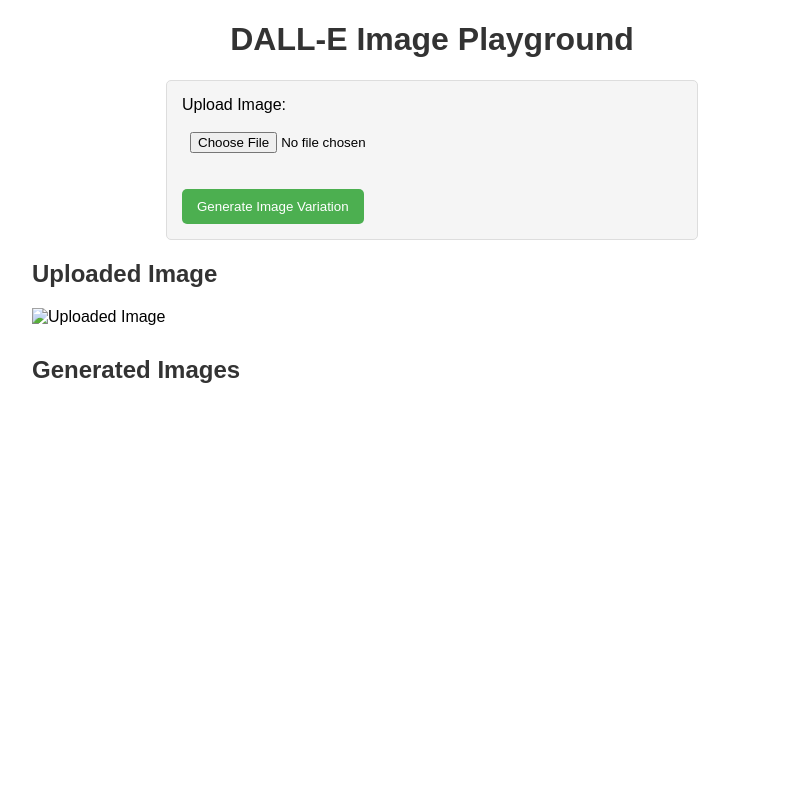
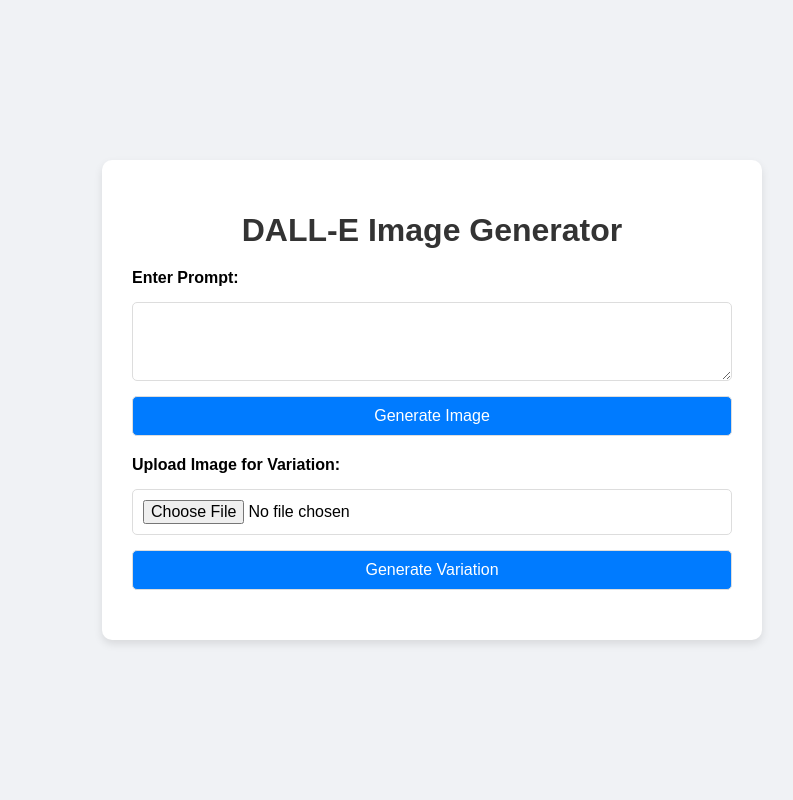
Before and after one commit to mahiworld/image-playground, a Flask app: page / in a window 1280 px wide. Shown: the whole page, without its empty margins (208-1001 px from the left). Run offline with Flask 3, Linux system fonts and the light colour scheme.

Commit message:
modified stuff

```diff
--- a/app.py
+++ b/app.py
@@ -14,11 +14,6 @@
 # Set your OpenAI API key
 openai.api_key = os.getenv("OPENAI_API_KEY")
 
-# # Get the list of available models
-# models = openai.Model.list()
-# for model in models['data']:
-#     print(model)
-
 @app.route('/')
 def index():
     return render_template('index.html')
@@ -26,26 +21,18 @@
 @app.route('/generate', methods=['POST'])
 def generate():
     try:
-        # Get the prompt from the request data
         prompt = request.json.get('prompt')
         if not prompt:
             return jsonify({'success': False, 'error': 'Prompt is required'}), 400
 
-        # Set up the data payload with the API key and the provided prompt
         data = {
             "prompt": prompt,
             "n": 1,
             "model": "dall-e-2",
             "size": "1024x1024",
         }
-
-        # Make the API request to create image variations
         response = openai.Image.create(**data)
-        # print(response)
-
-        # Extract the URL of the generated image
         generated_image_urls = [variation.url for variation in response.data]
-
         return jsonify({'success': True, 'data': generated_image_urls})
 
     except Exception as e:
@@ -54,42 +41,34 @@
 @app.route('/generate-edit', methods=['POST'])
 def generate_edit():
     try:
-        # Get the uploaded image files
+        prompt = request.form.get('prompt')
         image_file = request.files['image']
-        mask_file = request.files['mask']
+        mask_file = request.files.get('mask')
 
-        # Read the image content and convert to 'RGBA'
-        image_content = PILImage.open(image_file)
-        image_content = image_content.convert('RGBA')
+        if not prompt or not image_file:
+            return jsonify({'success': False, 'error': 'Prompt and image are required'}), 400
+
+        image_content = PILImage.open(image_file).convert('RGBA')
         image_io = BytesIO()
         image_content.save(image_io, 'PNG')
         image_io.seek(0)
 
-        # Read the mask content and convert to 'RGBA'
         mask_io = None
         if mask_file:
-            mask_content = PILImage.open(mask_file)
-            mask_content = mask_content.convert('RGBA')
+            mask_content = PILImage.open(mask_file).convert('RGBA')
             mask_io = BytesIO()
             mask_content.save(mask_io, 'PNG')
             mask_io.seek(0)
 
-        # Set up the data payload for the OpenAI API request
         data = {
             "image": image_io,
             "mask": mask_io,
-            "prompt": "Put a cute dog face on the mask image.",
+            "prompt": prompt,
             "n": 1,
-            # "model": "dall-e-2",
             "size": "512x512",
         }
-
-        # Make the API request to create image edit
         response = openai.Image.create_edit(**data)
-
-        # Extract the URL of the generated image
         generated_image_edit_urls = [variation.url for variation in response.data]
-
         return jsonify({'success': True, 'data': generated_image_edit_urls})
 
     except Exception as e:
@@ -98,35 +77,22 @@
 @app.route('/generate-variation', methods=['POST'])
 def generate_variation():
     try:
-        # Get the uploaded image file
         image_file = request.files['image']
+        if not image_file:
+            return jsonify({'success': False, 'error': 'Image is required'}), 400
 
-        image_content = PILImage.open(image_file)
-        image_content = image_content.convert('RGBA')
+        image_content = PILImage.open(image_file).convert('RGBA')
         image_io = BytesIO()
         image_content.save(image_io, 'PNG')
         image_io.seek(0)
 
-        # # Read image file content
-        # image_content = image_file.read()
-
-        # # Encode image content as base64
-        # encoded_image = base64.b64encode(image_content).decode('utf-8')
-
-        # Set up the data payload with the API key
         data = {
             "image": image_io,
             "n": 1,
-            "model": "dall-e-2",
             "size": "1024x1024",
         }
-
-        # Make the API request to create image variations
         response = openai.Image.create_variation(**data)
-
-        # Extract the URL of the generated image
         generated_image_urls = [variation.url for variation in response.data]
-
         return jsonify({'success': True, 'data': generated_image_urls})
 
     except Exception as e:
--- a/templates/index.html
+++ b/templates/index.html
@@ -1,137 +1,152 @@
 <!DOCTYPE html>
 <html lang="en">
+
 <head>
     <meta charset="UTF-8">
     <meta name="viewport" content="width=device-width, initial-scale=1.0">
-    <title>DALL-E Image Generation</title>
-
+    <title>DALL-E Image Playground</title>
     <style>
         body {
             font-family: 'Arial', sans-serif;
-            margin: 20px;
+            background-color: #f0f2f5;
+            margin: 0;
+            padding: 0;
+            display: flex;
+            justify-content: center;
+            align-items: center;
+            min-height: 100vh;
+        }
+
+        .container {
+            max-width: 600px;
+            width: 100%;
+            background-color: #fff;
+            padding: 30px;
+            border-radius: 10px;
+            box-shadow: 0 4px 8px rgba(0, 0, 0, 0.1);
         }
 
         h1 {
             text-align: center;
             color: #333;
+            margin-bottom: 20px;
         }
 
         form {
-            max-width: 500px;
-            margin: 20px auto;
-            padding: 15px;
-            border: 1px solid #ddd;
-            border-radius: 5px;
-            background-color: #f5f5f5;
+            display: flex;
+            flex-direction: column;
+            gap: 15px;
         }
 
         label {
-            display: block;
-            margin-bottom: 10px;
+            font-weight: bold;
         }
 
-        input[type="file"] {
-            display: block;
-            width: 100%;
-            padding: 8px;
-            margin-bottom: 10px;
-            box-sizing: border-box;
+        input,
+        textarea,
+        button {
+            padding: 10px;
+            font-size: 16px;
+            border-radius: 5px;
+            border: 1px solid #ddd;
+            outline: none;
         }
 
         button {
-            background-color: #4caf50;
+            background-color: #007bff;
             color: white;
-            padding: 10px 15px;
-            border: none;
-            border-radius: 5px;
             cursor: pointer;
+            transition: background-color 0.3s;
         }
 
         button:hover {
-            background-color: #45a049;
+            background-color: #0056b3;
         }
 
         #imageContainer {
-            max-width: 800px;
-            margin: 20px auto;
-        }
-
-        h2 {
-            color: #333;
             margin-top: 20px;
+            text-align: center;
         }
 
         img {
             max-width: 100%;
-            height: auto;
-            margin-bottom: 10px;
+            border-radius: 5px;
+            margin-top: 10px;
         }
 
-        p {
-            color: #ff0000;
+        p.error {
+            color: #ff4d4d;
         }
     </style>
 </head>
+
 <body>
-    <h1>DALL-E Image Playground</h1>
+    <div class="container">
+        <h1>DALL-E Image Generator</h1>
 
-    <form id="imageForm" enctype="multipart/form-data">
-        <label for="image">Upload Image:</label>
-        <input type="file" id="image" accept="image/png" required>
-        <br>
-        <button type="button" onclick="generateImageVariation()">Generate Image Variation</button>
-    </form>
+        <form id="promptForm">
+            <label for="prompt">Enter Prompt:</label>
+            <textarea id="prompt" rows="3" required></textarea>
+            <button type="button" onclick="generateImage()">Generate Image</button>
+        </form>
 
-    <div id="imageContainer">
-        <!-- Display uploaded image -->
-        <h2>Uploaded Image</h2>
-        <img id="uploadedImage" alt="Uploaded Image">
+        <form id="variationForm" enctype="multipart/form-data" style="margin-top: 20px;">
+            <label for="variationImage">Upload Image for Variation:</label>
+            <input type="file" id="variationImage" accept="image/png">
+            <button type="button" onclick="generateVariation()">Generate Variation</button>
+        </form>
 
-        <!-- Display generated image URLs -->
-        <h2>Generated Images</h2>
-        <div id="generatedImages"></div>
+        <div id="imageContainer"></div>
     </div>
 
     <script>
-        function generateImageVariation() {
-            // Get the input image file
-            var inputImage = document.getElementById('image').files[0];
+        function displayImages(urls) {
+            const container = document.getElementById('imageContainer');
+            container.innerHTML = '';
+            urls.forEach(url => {
+                const img = document.createElement('img');
+                img.src = url;
+                container.appendChild(img);
+            });
+        }
 
-            // Display the uploaded image
-            var uploadedImageElement = document.getElementById('uploadedImage');
-            uploadedImageElement.src = URL.createObjectURL(inputImage);
+        function displayError(error) {
+            const container = document.getElementById('imageContainer');
+            container.innerHTML = `<p class="error">${error}</p>`;
+        }
 
-            // Create a FormData object to send the image to the server
-            var formData = new FormData();
-            formData.append('image', inputImage);
+        async function generateImage() {
+            const prompt = document.getElementById('prompt').value;
+            const response = await fetch('/generate', {
+                method: 'POST',
+                headers: { 'Content-Type': 'application/json' },
+                body: JSON.stringify({ prompt })
+            });
+            const data = await response.json();
+            if (data.success) {
+                displayImages(data.data);
+            } else {
+                displayError(data.error);
+            }
+        }
 
-            // Send the image to the server for generate-variation
-            fetch('/generate-variation', {
+        async function generateVariation() {
+            const imageFile = document.getElementById('variationImage').files[0];
+            const formData = new FormData();
+            formData.append('image', imageFile);
+
+            const response = await fetch('/generate-variation', {
                 method: 'POST',
                 body: formData
-            })
-            .then(response => response.json())
-            .then(data => {
-                // Display the generated images
-                var generatedImagesElement = document.getElementById('generatedImages');
-                generatedImagesElement.innerHTML = '';  // Clear previous results
-
-                if (data.success) {
-                    data.data.forEach(url => {
-                        var imageElement = document.createElement('img');
-                        imageElement.src = url;
-                        imageElement.style.maxWidth = '500px';
-                        generatedImagesElement.appendChild(imageElement);
-                    });
-                } else {
-                    // Display error message
-                    var errorMessage = document.createElement('p');
-                    errorMessage.textContent = data.error;
-                    generatedImagesElement.appendChild(errorMessage);
-                }
-            })
-            .catch(error => console.error('Error:', error));
+            });
+            const data = await response.json();
+            if (data.success) {
+                displayImages(data.data);
+            } else {
+                displayError(data.error);
+            }
         }
     </script>
 </body>
+
 </html>
```
